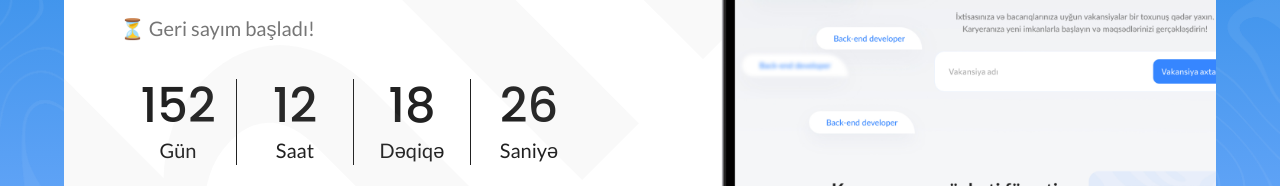
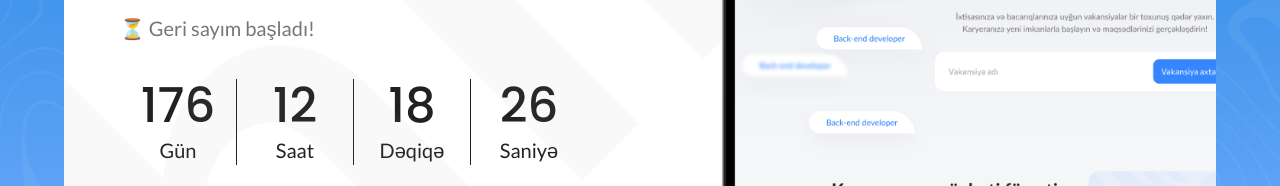
Before and after one commit to Micro-Job/HIRICS, a React (Vite) app: page / in a window 1280 px wide. Shown: the part 422-608 px from the top of the page. Built offline with nearby package versions, Linux system fonts and the light colour scheme.

Commit message:
[Task #72153] : updated deadline date

```diff
--- a/src/App.jsx
+++ b/src/App.jsx
@@ -6,7 +6,26 @@ import CommentsModal from "@/component/modals/CommentsModal";
 import { useEffect, useState } from "react";
 import "./App.css";
 
-const LAUNCH_DATE = new Date("2026-01-08T00:00:00");
+// const LAUNCH_DATE = new Date("2026-01-08T00:00:00");
+const BASE_DATE = new Date("2026-02-01T00:00:00");
+const CYCLE_DAYS = 15;
+
+const getCurrentTargetDate = () => {
+  const now = new Date();
+
+  if (now < BASE_DATE) {
+    return BASE_DATE;
+  }
+
+  const diffMs = now - BASE_DATE;
+  const diffDays = Math.floor(diffMs / (1000 * 60 * 60 * 24));
+  const cyclesPassed = Math.floor(diffDays / CYCLE_DAYS);
+
+  const nextTarget = new Date(BASE_DATE);
+  nextTarget.setDate(nextTarget.getDate() + (cyclesPassed + 1) * CYCLE_DAYS);
+
+  return nextTarget;
+};
 
 function App() {
   const [isModalOpen, setIsModalOpen] = useState(false);
@@ -23,16 +42,12 @@ function App() {
 
     const tick = () => {
       const now = new Date();
-      const diff = LAUNCH_DATE - now;
+      const targetDate = getCurrentTargetDate();
+      const diff = targetDate - now;
 
       if (diff <= 0) {
-        if (id) clearInterval(id);
-        return setTimeLeft({
-          days: "00",
-          hours: "00",
-          minutes: "00",
-          seconds: "00",
-        });
+        // Əgər mənfi olarsa, növbəti tsiklə keç
+        return;
       }
 
       const days = Math.floor(diff / 86_400_000);
@@ -48,12 +63,12 @@ function App() {
       });
     };
 
-    tick(); // immediate first call
+    tick();
     id = setInterval(tick, 1000);
     return () => {
       if (id) clearInterval(id);
     };
-  }, []); // ← now it only runs once
+  }, []);
 
   return (
     <>
```
